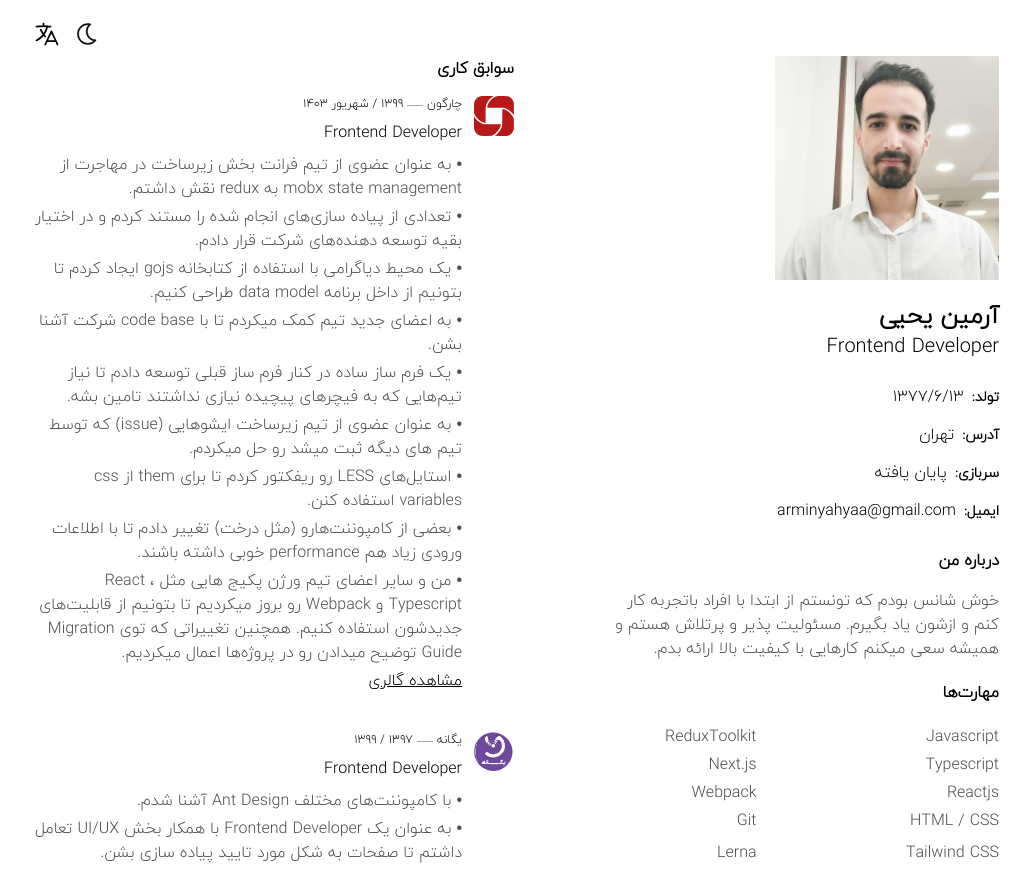
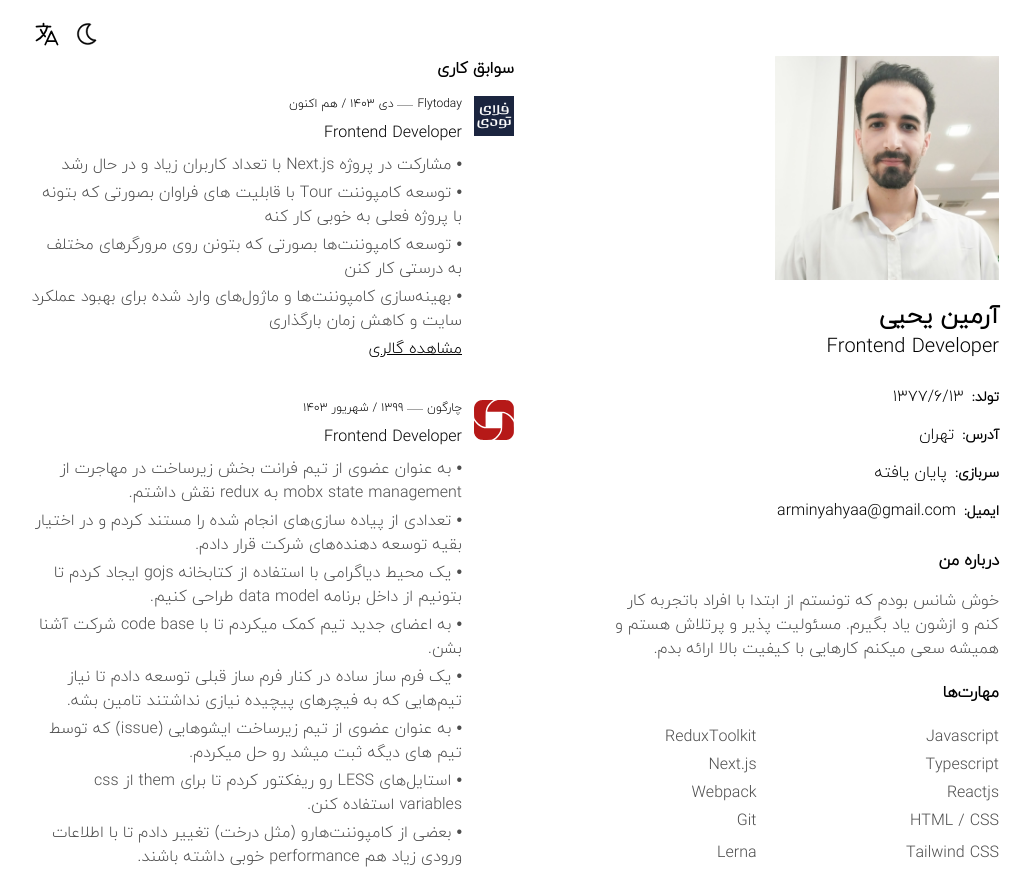
Before and after one commit to arminyahya/cv-nextjs, a Next.js app: page / in a window 1280 px wide. Shown: the top 869 px of the page, without its empty margins (126-1158 px from the left). Built offline with nearby package versions, Linux system fonts and the light colour scheme.

Commit message:
Feat: add flytoday to work experiences

```diff
--- /dev/null
+++ b/src/Icons/flytoday.tsx
@@ -0,0 +1,30 @@
+export default function FlytodayIcon() {
+    return (
+        <svg width="50" height="50" viewBox="0 0 50 50">
+    <g id="Group_25416" data-name="Group 25416" transform="translate(18032 6507)">
+        <rect id="Rectangle_23998" data-name="Rectangle 23998" width="50" height="50" transform="translate(-18032 -6507)" fill="#1b253f"/>
+        <g id="Group_25415" data-name="Group 25415" transform="translate(-28.426 -11.426)">
+            <g id="Component_602_2" data-name="Component 602 – 2" transform="translate(-18003.574 -6495.574)">
+                <rect id="Rectangle_16487" data-name="Rectangle 16487" width="43" height="43" transform="translate(4 4)" fill="none"/>
+                <rect id="Rectangle_937" data-name="Rectangle 937" width="50" height="50" fill="none"/>
+                <g id="Group_23604" data-name="Group 23604" transform="translate(4.224 8.449)">
+                    <g id="Layer_2" data-name="Layer 2">
+                        <g id="Layer_1" data-name="Layer 1">
+                            <path id="Path_16364" data-name="Path 16364" d="M14,76.032a1.274,1.274,0,0,0-1.215-1.4L8.1,74.247a.786.786,0,0,1-.777-.706c0-3.468.545-4.373,2.019-4.373h1.927l.3,2.742,2.146-.234V69.246a1.282,1.282,0,0,0-1.269-1.373l-4.862.415c-1.657.13-2.742,2.123-2.742,5.226a1.977,1.977,0,0,0,2.1,1.888l4.681.127a14.407,14.407,0,0,1-.181,2.372,14.87,14.87,0,0,1-4.577.593c-3.184,0-4.527-.777-4.527-2.615,0-1.215.258-3.9.439-6.027H.827A30.9,30.9,0,0,0,0,75.617c0,2.9,1.965,4.061,6.818,4.061a21.262,21.262,0,0,0,5.2-.593c1.319-.362,1.965-1.346,1.965-3.053" transform="translate(0 -47.751)" fill="#fafafa"/>
+                            <rect id="Rectangle_20802" data-name="Rectangle 20802" width="6.907" height="1.423" transform="translate(35.336 17.493)" fill="#fafafa"/>
+                            <path id="Path_16365" data-name="Path 16365" d="M97.879,79.838a3.444,3.444,0,0,0,2.289-3.4c1.3-.021,2.49-.062,3.531-.116a1.939,1.939,0,0,0,1.915-2.173c0-.646-.1-2.484-.3-4.657l-2.28.13c.13,2.146.208,4.4.208,5.538a25.822,25.822,0,0,1-3.056.228c-.071-4.361-.937-5.721-2.324-5.9l-4.512-.531a1.549,1.549,0,0,0-1.838,1.319l-.362,4a1.93,1.93,0,0,0,2.075,2.173h4.6a6.518,6.518,0,0,1-.329,2.277,10.549,10.549,0,0,1-3.311.412,20.213,20.213,0,0,1-3.285-.2l-.13,1.085a15.9,15.9,0,0,0,3.468.3,12.35,12.35,0,0,0,3.646-.465M93.583,75l.234-4.743h1.6c1.986,0,2.372.394,2.4,5.149-1.5,0-2.372-.033-3.777-.1-.258,0-.465-.1-.465-.311" transform="translate(-63.862 -48.504)" fill="#fafafa"/>
+                            <path id="Path_16366" data-name="Path 16366" d="M57.739,76.33a12.716,12.716,0,0,0,3.777-.522c1.085-.385,1.645-1.42,1.645-3.436,0-2.742-.75-3.8-1.888-4.035L56.109,67.3,55.8,68.827a28.33,28.33,0,0,0,3.157.338c1.45.1,1.779.646,1.779,3.311A15.061,15.061,0,0,1,60.6,74.8a8.559,8.559,0,0,1-2.612.362c-.958,0-1.37-.208-1.37-.62l.077-2.638-2.042-.157-.234,1.811c-.258,2.075.673,2.769,3.311,2.769" transform="translate(-38.26 -47.349)" fill="#fafafa"/>
+                            <path id="Path_16367" data-name="Path 16367" d="M68.91,18.631V10.47l-2.2.13.338,9.311c1.524-.024,1.862-.3,1.862-1.293" transform="translate(-46.934 -7.366)" fill="#fafafa"/>
+                            <rect id="Rectangle_20803" data-name="Rectangle 20803" width="2.588" height="2.069" transform="translate(33.359)" fill="#fafafa"/>
+                            <path id="Path_16368" data-name="Path 16368" d="M80.691,11.358l-4.512-.542a1.559,1.559,0,0,0-1.835,1.319l-.362,3.234a1.916,1.916,0,0,0,2.075,2.173h4.589a15.7,15.7,0,0,1-.193,1.965,21.863,21.863,0,0,1-4.447.388c-2.793,0-4.215-.394-4.939-1.215V9.6l-2.2.119.027,8.1a12.9,12.9,0,0,1-.184,2.846,10.182,10.182,0,0,1-3.465.465,14.212,14.212,0,0,1-2.769-.208l-.127,1.088a11.671,11.671,0,0,0,2.95.3,13.907,13.907,0,0,0,3.88-.442,2.238,2.238,0,0,0,1.654-1.793c.86.685,2.57.993,5.123.993a30.5,30.5,0,0,0,5.019-.374c1.482-.261,2.043-1.373,2.043-4.115,0-3.285-.889-5.019-2.327-5.2m-4.269,4.743.231-3.958h1.6c1.965,0,2.372.519,2.4,4.358L76.882,16.4c-.154,0-.465-.077-.465-.3" transform="translate(-43.867 -6.754)" fill="#fafafa"/>
+                            <path id="Path_16369" data-name="Path 16369" d="M23.21,19.383l-4.684-.388a.786.786,0,0,1-.777-.7c0-3.465.557-4.376,2.019-4.376h1.915l.3,2.742,2.146-.234V14a1.282,1.282,0,0,0-1.269-1.373L18,13.039c-1.657.13-2.742,2.12-2.742,5.226a1.977,1.977,0,0,0,2.1,1.888l4.6.127a14.736,14.736,0,0,1-.181,2.372,14,14,0,0,1-4.5.593c-3.181,0-4.527-.777-4.527-2.612,0-1.218.261-3.907.442-6.03H11.257a30.446,30.446,0,0,0-.827,5.742c0,2.9,1.965,4.061,6.818,4.061a21.294,21.294,0,0,0,5.2-.593c1.316-.365,1.965-1.346,1.965-3.053a1.274,1.274,0,0,0-1.215-1.4" transform="translate(-7.338 -8.88)" fill="#fafafa"/>
+                        </g>
+                    </g>
+                </g>
+            </g>
+        </g>
+    </g>
+</svg>
+
+    )
+}
--- a/src/app/[lang]/page.tsx
+++ b/src/app/[lang]/page.tsx
@@ -8,6 +8,7 @@ import { basePath } from "@/constant";
 import PastExperienceItem from "@/components/pastExperienceItem";
 import HeaderTypography from "@/components/headerTypography";
 import { Metadata, Viewport } from "next";
+import FlytodayIcon from "@/Icons/flytoday";
 
 type PageInnerProps = {
   params: { lang: "fa" | "en" };
@@ -94,6 +95,23 @@ export default function Page({ params }: PageInnerProps) {
       <section className={"flex-1 mb-5 print:flex-grow-[2]"}>
         <HeaderTypography text={translate("past_experiences")} />
         <div className="opacity-0 mb-5 animate-fadeIn-slow">
+        <PastExperienceItem
+            id="flytoday"
+            icon={<FlytodayIcon />}
+            companyName={translate("Flytoday")}
+            startDate={translate("2024December")}
+            role={translate("role")}
+            companyTasks={[
+              translate("flytodayCompanyTask1"),
+              translate("flytodayCompanyTask2"),
+              translate("flytodayCompanyTask3"),
+              translate("flytodayCompanyTask4"),]}
+            items={[
+              { type: 'image', src: "/flytoday-1.png", description: translate("gallery_flytoday_tour") },
+            ]}
+            className={"mb-5-2x"}
+            noDescription={true}
+          />
           <PastExperienceItem
             id="chargoon"
             icon={<ChargoonIcon />}
--- a/src/components/pastExperienceItem.tsx
+++ b/src/components/pastExperienceItem.tsx
@@ -11,7 +11,7 @@ type PastExperienceItemProps = {
   icon: React.JSX.Element;
   companyName: string;
   startDate: string;
-  endDate: string;
+  endDate?: string;
   role: string;
   companyTasks: string[];
   items: SliderItem[];
@@ -44,7 +44,7 @@ export default function PastExperienceItem({
         <div className="text-xs mb-2">
           {companyName}
           <div className="inline-block w-4 h-[1px] my-0 mx-1 border-t border-solid border-text-color-lighter align-middle opacity-50"></div>
-          {startDate} / {endDate}
+          {startDate} / {endDate ?? translate('now')}
         </div>
         <div className="text-base mb-2">{role}</div>
         <div className="text-base text-text-color-lighter">
--- a/src/components/slider/index.tsx
+++ b/src/components/slider/index.tsx
@@ -38,6 +38,8 @@ export default function Slider({ items, onClose, noDescription = false }: Respon
   }
 
   const currentItem = items[currentIndex]
+  const displayNavigationButtons = items.length > 1;
+  const displayNextButton = !!items[currentIndex + 1];
 
   return (
     <div className="responsive-slider">
@@ -104,10 +106,10 @@ export default function Slider({ items, onClose, noDescription = false }: Respon
           <div className="info-content">
             {items[currentIndex].description}
           </div>
-          <div className="navigation-buttons">
+          {displayNavigationButtons && <div className="navigation-buttons">
             <button onClick={prevItem} className="nav-button">{translate('previous')}</button>
-            <button onClick={nextItem} className="nav-button">{translate('next')}</button>
-          </div>
+            {displayNextButton && <button onClick={nextItem} className="nav-button">{translate('next')}</button>}
+          </div>}
         </div>
       </div>
 
--- a/src/translation/en.ts
+++ b/src/translation/en.ts
@@ -42,6 +42,13 @@ const EN_Dictionary: dictionary = {
     gallery_yeganeh_old_dabirkhone_add_letter: `This is the form related to adding a letter, which has been implemented using the Ant Design library. This application was the initial version of the unique company’s secretariat, which was later replaced with a new design.`,
     gallery_yeganeh_edms_orgchart: `This image relates to the display of organizational positions in the document management software.`,
     gallery_yeganeh_edms_documentgroup: `This is the data entry form for one of the entities in the document software.`,
+	now: 'Now',
+	'2024December': '2024 December',
+	flytodayCompanyTask1: "Contributing to a Next.js project with a large and growing user base",
+	flytodayCompanyTask2: "Developing a smart and dynamic Tour component to fit within the company's codebase",
+	flytodayCompanyTask3: "Maintaining components to ensure compatibility across various devices",
+	flytodayCompanyTask4: "Optimizing components and imported modules to enhance site performance and reduce load time",
+	gallery_flytoday_tour: "This is the Tour component I developed. It can adjust its position from the bottom to other areas if there is no available space below. Additionally, you can apply different styles to each step."
 };
 
 export default EN_Dictionary;
--- a/src/translation/fa.ts
+++ b/src/translation/fa.ts
@@ -75,6 +75,13 @@ UI خاصی داره که توسط تیم UI/UX طراحی شده است.
     gallery_yeganeh_old_dabirkhone_add_letter: `فرم مربوط به افزودن نامه که با استفاده از کتابخانه Ant Design پیاده سازی شده است. این برنامه نسخه اولیه دبیرخانه شرکت یگانه بود که بعدا طراحی جدیدی رو جایگزین این طراحی کردند.`,
     gallery_yeganeh_edms_orgchart: `این تصویر مربوط به نمایش سمت های سازمانی در نرم افزار مدیریت اسناد است.`,
     gallery_yeganeh_edms_documentgroup: `فرم ورود اطلاعات برای یکی از موجودیت های نرم افزار اسناد.`,
+    now: 'هم اکنون',
+    '2024December': 'دی ۱۴۰۳',
+    flytodayCompanyTask1: 'مشارکت در پروژه Next.js با تعداد کاربران زیاد و در حال رشد',
+    flytodayCompanyTask2: 'توسعه کامپوننت Tour با قابلیت های فراوان بصورتی که بتونه با پروژه فعلی به خوبی کار کنه',
+    flytodayCompanyTask3: 'توسعه کامپوننت‌ها بصورتی که بتونن روی مرورگرهای مختلف به درستی کار کنن',
+    flytodayCompanyTask4: 'بهینه‌سازی کامپوننت‌ها و ماژول‌های وارد شده برای بهبود عملکرد سایت و کاهش زمان بارگذاری',
+    gallery_flytoday_tour: 'این کامپوننت Tour هست که درموردش نوشته بودم. Tooltip این کامپوننت معمولا پایین نمایش داده میشه اما درصورتی که پایین جا نباشه بلده خودش رو در قسمت های دیگه نمایش بده. همچنین شما میتونید به ازای هر قسمت از برنامه که میخواید توضیح بنویسید، استایل جداگونه تعریف کنید.'
   };
 
 export default FA_Dictionary;
```
Also changed, not shown: public/Flytoday-1.png (added).
